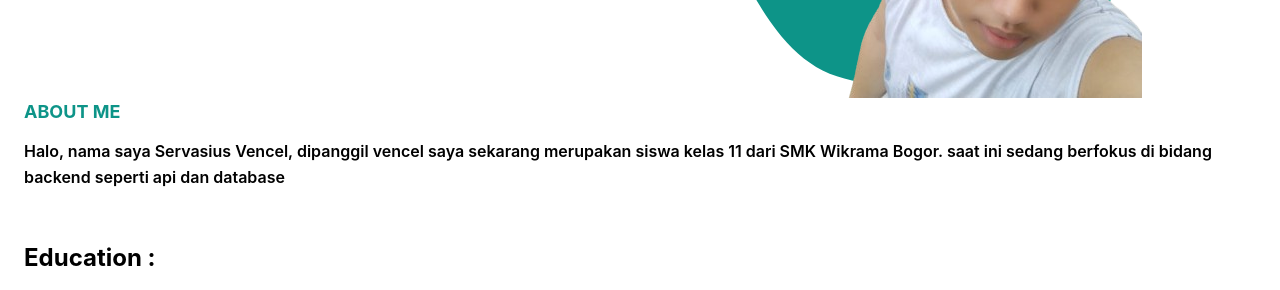
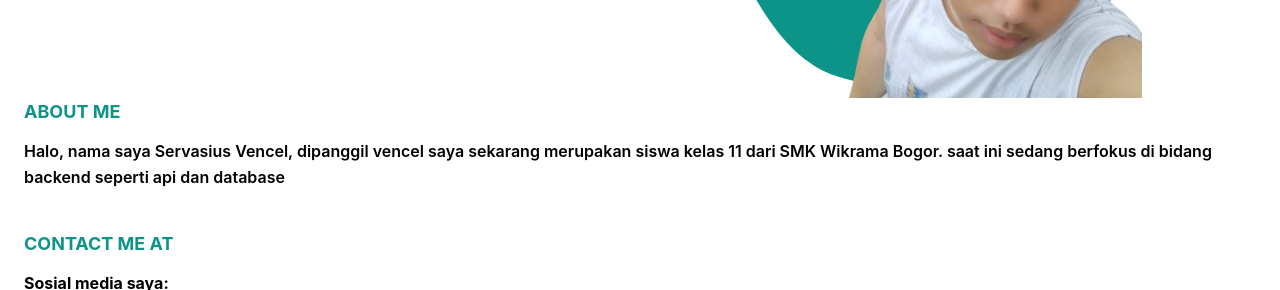
Before and after one commit to ServasiusVencel/portfolioo, a website: page index.html in a window 1280 px wide. Shown: the part 732-1022 px from the top of the page. Drawn offline with Linux system fonts and the light colour scheme.

Commit message:
portfolio-Tailwind3

```diff
--- a/index.html
+++ b/index.html
@@ -77,9 +77,6 @@
                 <div class="w-full px-1 mb-10">
                     <h4 class="font-bold uppercase text-teal-600 text-lg mb-3">About me</h4>
                     <p class="font-semibold leading-relaxed text-black">Halo, nama saya Servasius Vencel, dipanggil vencel saya sekarang merupakan siswa kelas 11 dari SMK Wikrama Bogor. saat ini sedang berfokus di bidang backend seperti api dan database</p>
-                    <p class="font-bold leading-relaxed text-black text-2xl mt-12">Education : </p>
-
-
 
                 </div>
                 <div id="contact" class="w-full px-1">
```
